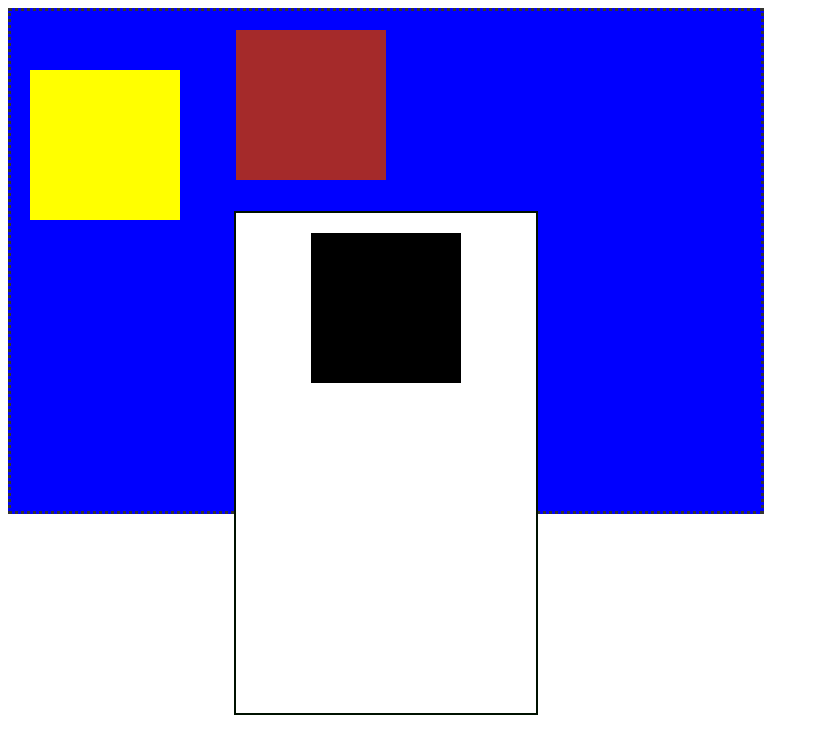
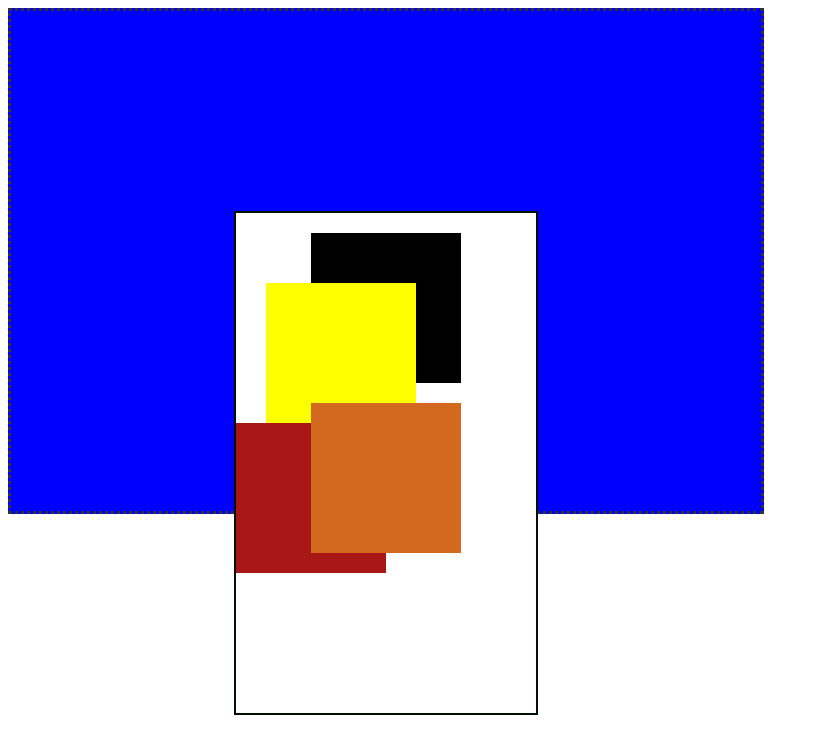
Before and after one commit to sajith-1992/practise-class, a website: page index.html in a window 1280 px wide. Shown: the top 754 px of the page, without its empty margins (0-819 px from the left). Drawn offline with Linux system fonts and the light colour scheme.

Commit message:
position:sticky;

```diff
--- a/style.css
+++ b/style.css
@@ -17,6 +17,7 @@ body{
     width: 750px;
     height: 500px;
     background-color: blue;
+    position: relative;
 
 
 
@@ -28,6 +29,7 @@ body{
     height: 500px;
     margin:200px auto;
     background-color: white;
+   position: relative;
 
 
 
@@ -50,16 +52,25 @@ body{
 
 
 
+
+
 }
 .relative{
     background-color: black;
 
 
 
+
+
 }
 .fixed{
-    background-color: brown;
+    background-color: rgb(168, 22, 22);
     position:fixed;
-    top:10px;
+
+
 
 }
+.static{
+    background-color: chocolate;
+    position: sticky;
+}
```
